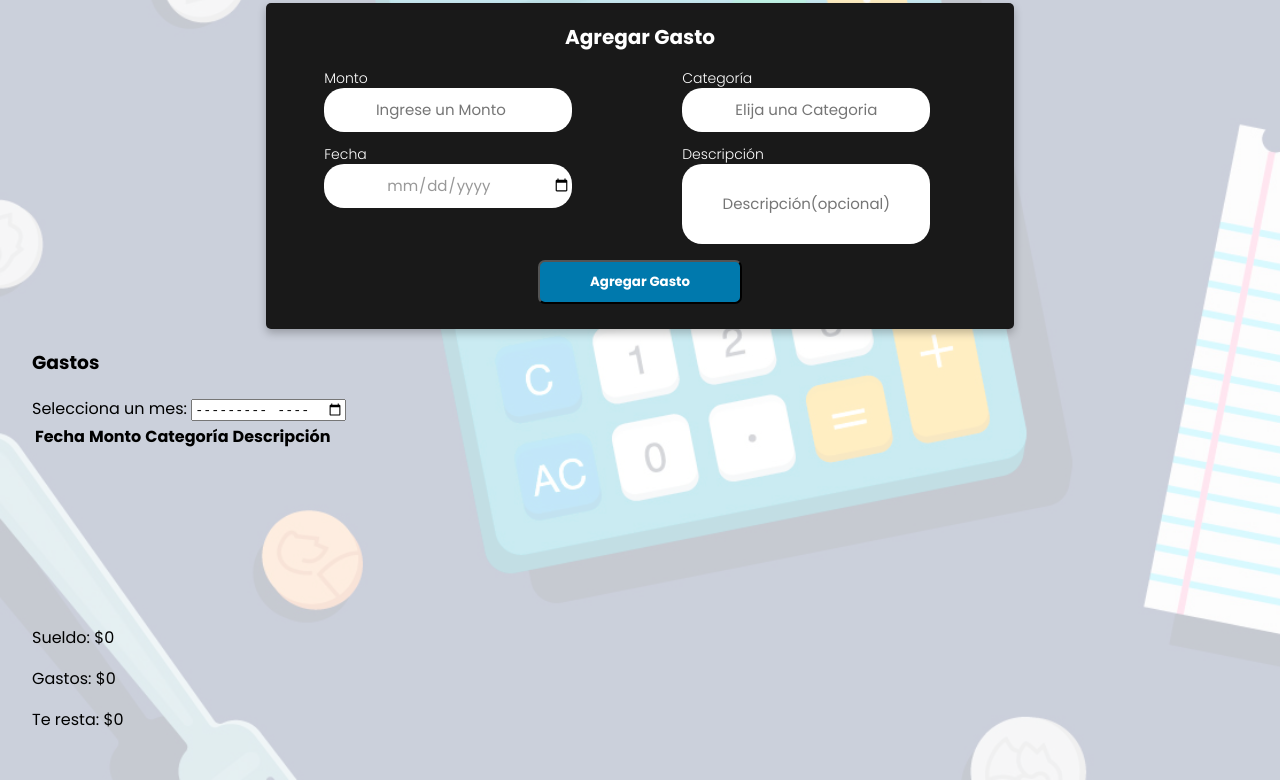
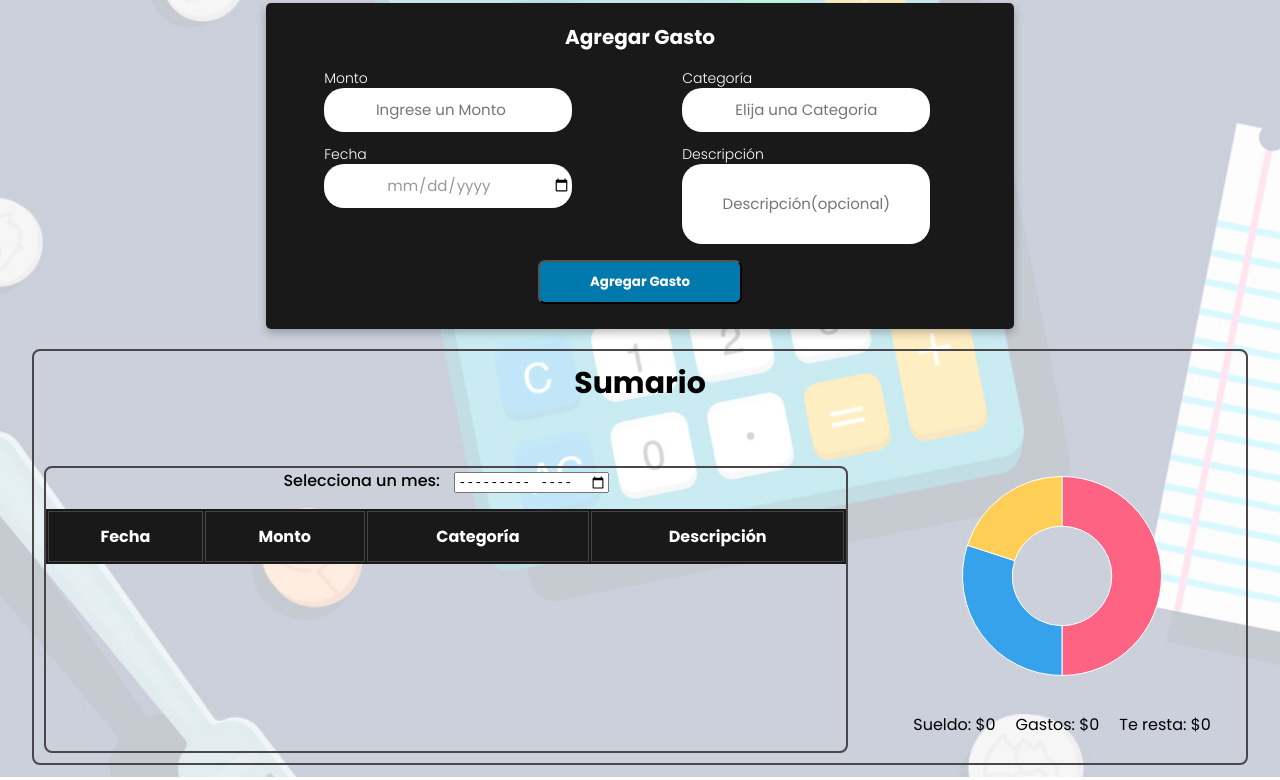
Before and after one commit to SkelsT/expenseCalculator, a plain HTML site: page index.html in a window 1280 px wide. Shown: the part 460-1240 px from the top of the page. Drawn offline with nearby package versions, Linux system fonts and the light colour scheme.

Commit message:
css html, chart.js

```diff
--- a/controller/app.js
+++ b/controller/app.js
@@ -14,6 +14,34 @@ const dateInput = document.getElementById('date');
 const expenseList = document.getElementById('expense-list');
 const totalSpan = document.getElementById('total');
 const addButton = document.getElementById('add-expense');
+
+
+const ctx = document.getElementById("expenses-chart");
+
+const dataChart = {
+    labels: ['Comida', 'Transporte', 'Ropa'],
+    datasets: [{
+        label: 'Gastos por categoría',
+        data: [500,300,200],
+        backgroundColor: ['#FF6384', '#36A2EB', '#FFCE56'],
+        borderWidth: 1
+    }]
+};
+
+new Chart(ctx, {
+    type: "doughnut",
+    data: dataChart,
+    options: {
+        responsive: false,
+        plugins: {
+            legend: {
+                display: false
+            }
+        }
+    }
+});
+
+
 
 addButton.addEventListener('click', () => {
 
--- a/index.html
+++ b/index.html
@@ -2,6 +2,7 @@
 <html lang="es">
     <head>
         <meta charset="UTF-8">
+        <script src="https://cdn.jsdelivr.net/npm/chart.js"></script>
         <link rel="preconnect" href="https://fonts.googleapis.com">
         <link rel="preconnect" href="https://fonts.gstatic.com" crossorigin>
         <link href="https://fonts.googleapis.com/css2?family=Poppins:ital,wght@0,100;0,200;0,300;0,400;0,500;0,600;0,700;0,800;0,900;1,100;1,200;1,300;1,400;1,500;1,600;1,700;1,800;1,900&display=swap" rel="stylesheet">
@@ -61,15 +62,16 @@
                 <button id="add-expensive" class="button">Agregar Gasto</button>
             </section>
 
-            <section class="list-section">
-                <h3>Gastos</h3>
-
+            <section class="list-summary-section">
+                <h3>Sumario</h3>
+                <div class="summary-container">
+                    <div class="list-section">
                         <div class="month-selector">
                             <label for month:>Selecciona un mes:</label>
                             <input type="month" id="month">
                         </div>
 
-                <div class="table-container">
+                        <div class="table-container-summary">
                             <table class="expense-table">
                                 <thead>
                                     <tr>
@@ -83,21 +85,20 @@
                                 </tbody>
                             </table>
                         </div>
-            </section>
+                    </div>
 
-            <section class="summary-section">
                     <div class="graph-and-info">
-                    <canvas id="expenses-chart"></canvas>
+                        <div class="chart-legend" id="chart-legend"></div>
+                        <canvas id="expenses-chart" width="200" height="200"></canvas>
+
                         <div class="summary-labels">
                             <p>Sueldo: $<span id="display-salary">0</span></p>
                             <p>Gastos: $<span id="display-expenses">0</span></p>
                             <p>Te resta: $<span id="display-diference">0</span></p>
                         </div>
                     </div>
+                </div>
             </section>
-
-
-
 
         </main>
         </div>
--- a/view/style.css
+++ b/view/style.css
@@ -146,6 +146,105 @@ h2 {
 
 }
 
+/* seccion summary */
+.list-summary-section {
+  border: 2px solid rgb(75 70 74);
+  border-radius: 0.5em;
+  padding: 10px;
+  position: relative;
+  top: 20px;
+
+}
+
+h3 {
+  text-align: center;
+  font-size: 30px;
+  position: relative;
+  top: -30px;
+
+}
+
+
+/* Mes y tabla */
+.summary-container {
+  display: flex;
+  justify-content: space-between;
+  gap: 40px;
+}
+
+.list-section {
+  border: 2px solid rgb(75 70 74);
+  border-radius: 0.5em;
+  flex: 1;
+}
+
+.month-selector {
+  margin-bottom: 16px;
+  text-align: center;
+}
+
+.month-selector label {
+  margin-right: 10px;
+  font-weight: 500;
+}
+
+.expense-table {
+  background-color: rgb(25,25,25);
+  color: white;
+  table-layout: fixed;
+  min-width: 800px;
+}
+
+.expense-table th,
+.expense-table td {
+  border: 1px solid #444;
+  padding: 12px;
+  text-align: center;
+}
+
+.expense-table tr:nth-child(even) {
+  background-color: #2e2e2e;
+}
+
+/* grafico y labels */
+.graph-and-info {
+  flex: 1;
+  display: flex;
+  flex-direction: column;
+  align-items: center;
+}
+
+.chart-legend {
+  display: flex;
+  justify-content: center;
+  gap: 16px;
+  margin-bottom: 10px;
+  flex-wrap: wrap;
+}
+
+.chart-legend-item {
+  display: flex;
+  align-items: center;
+  gap: 6px;
+  font-size: 14px;
+  color: black;
+}
+
+.chart-legend-color {
+  width: 12px;
+  height: 12px;
+  border-radius: 50%;
+}
+.summary-labels {
+  display: flex;
+  justify-content: center;
+  gap: 20px;
+  margin-top: 20px;
+}
+
+
+
+
 
 /* botones */
 .button {
```
Lines whose indentation alone changed are shown as unchanged.
